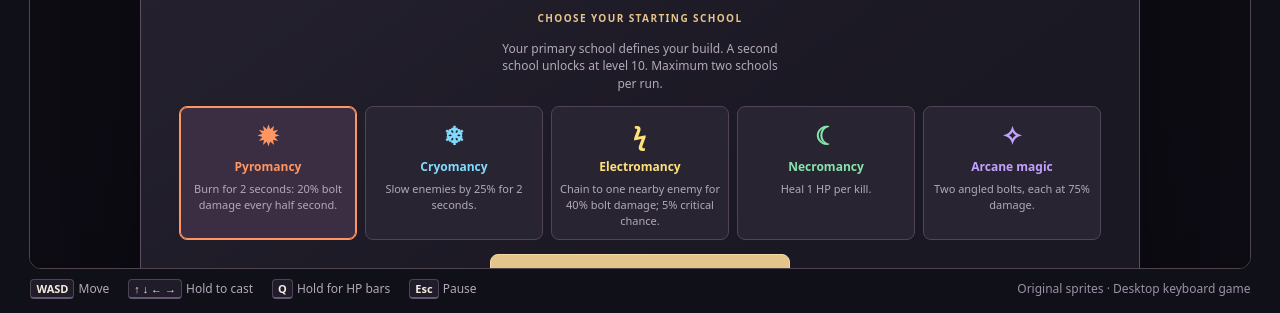
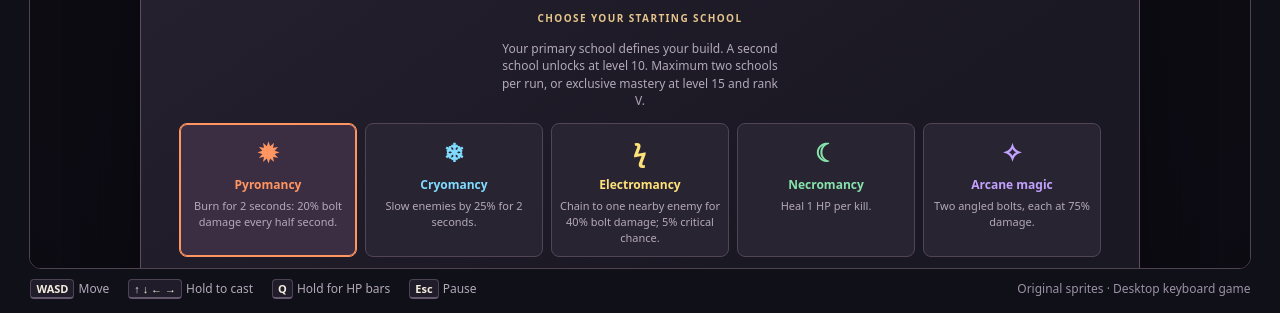
Before and after one commit to lucas-gomes-s/wizard-shooter, a website with bundled scripts: page index.html in a window 1280 px wide. Shown: the part 487-800 px from the top of the page. Built offline with nearby package versions, Linux system fonts and the light colour scheme; files whose address does not match are found by name.

Commit message:
Explain pure-school mastery choice on title screen

```diff
--- a/index.html
+++ b/index.html
@@ -34,7 +34,7 @@
           <p class="eyebrow accent">A dungeon survival roguelite</p>
           <h2 id="homeTitle">The dungeon awaits.</h2>
           <p>After a wild night out, you wake up somewhere unfamiliar. The monsters do not look friendly.</p>
-          <p class="eyebrow accent">Choose your starting school</p><p class="small">Your primary school defines your build. A second school unlocks at level 10. Maximum two schools per run.</p>
+          <p class="eyebrow accent">Choose your starting school</p><p class="small">Your primary school defines your build. A second school unlocks at level 10. Maximum two schools per run, or exclusive mastery at level 15 and rank V.</p>
           <div id="starterCards" class="starter-cards" role="group" aria-label="Starting magic school"></div>
           <button id="startButton" class="primary" type="button" disabled>Loading assets…</button>
           <p id="assetStatus" class="small">Prepare your spells.</p>
```
